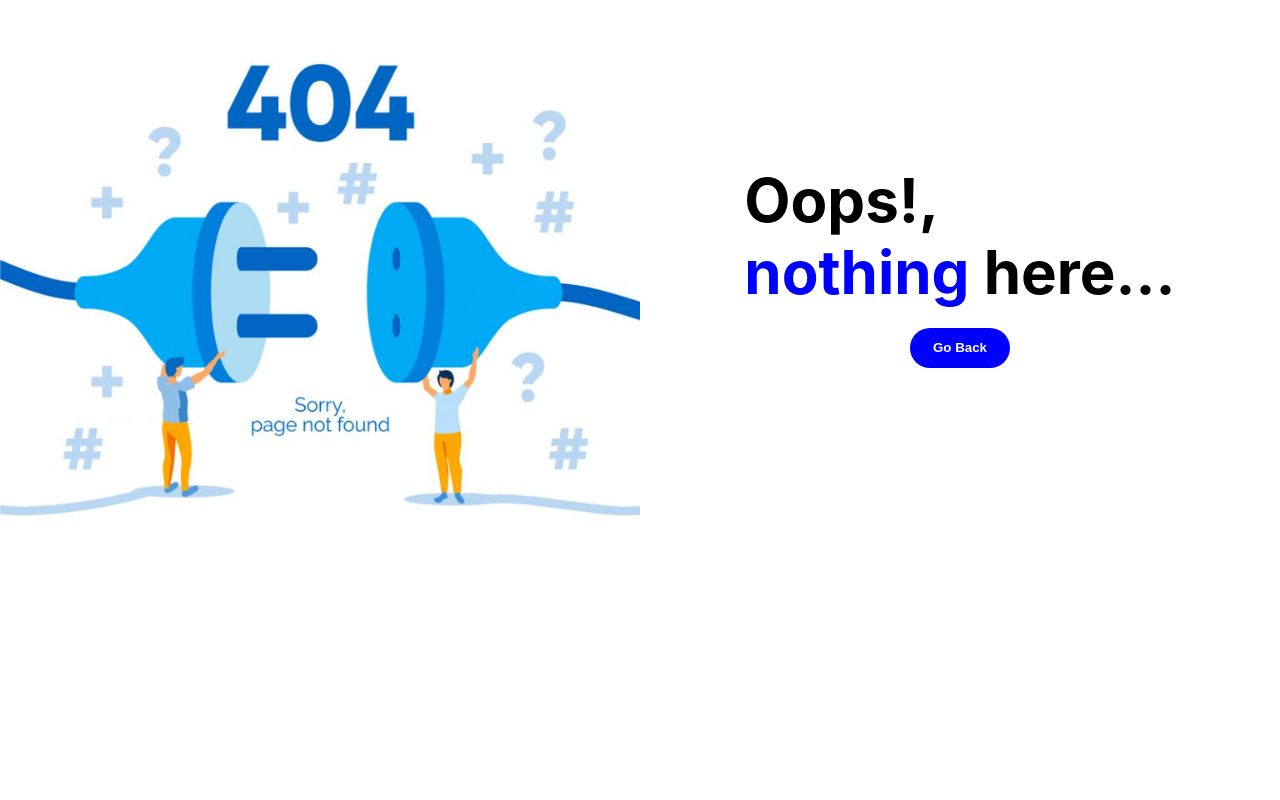
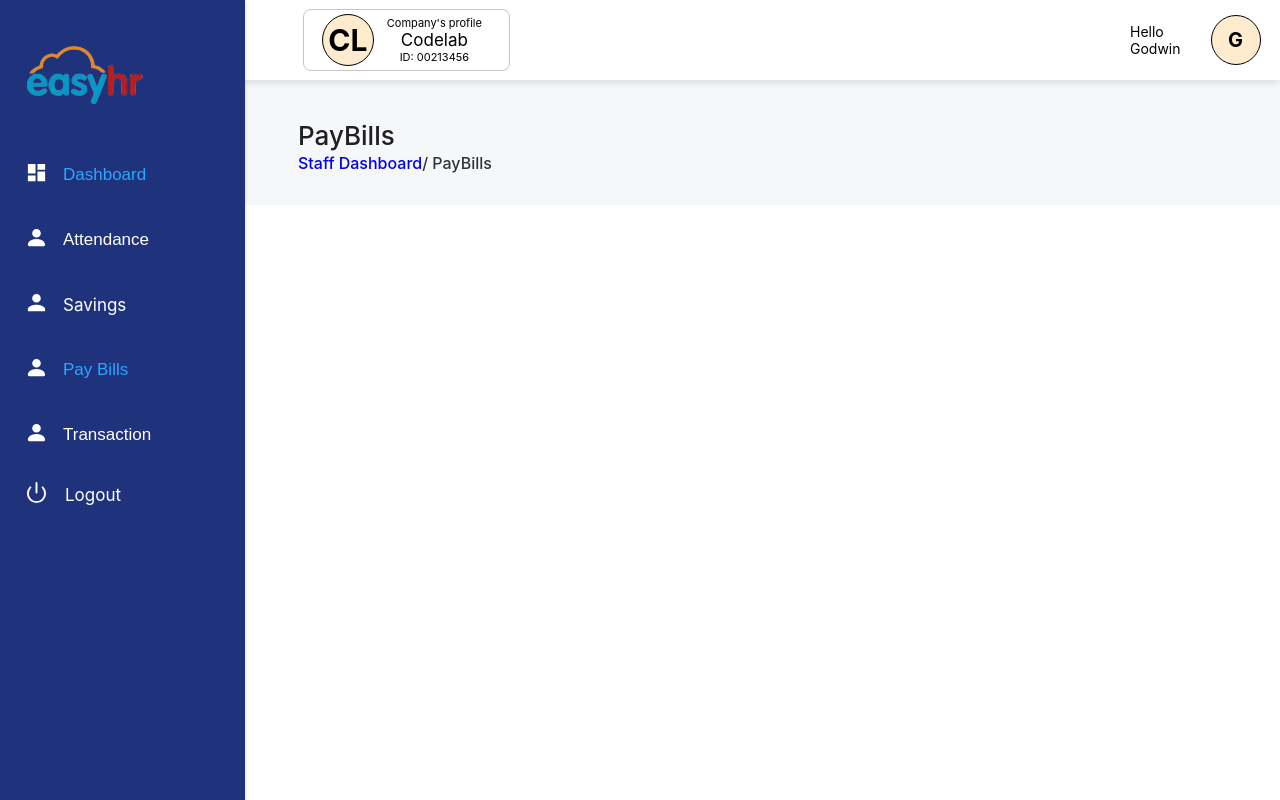
Before and after one commit to OgbuEsther/Easy_HR_FE2, a React (Create React App) app: page /staffdashboard/paybills in a window 1280 px wide. Built offline with nearby package versions, Linux system fonts and the light colour scheme.

Commit message:
added the paybill route

```diff
--- a/src/components/block/Staffsidebar.tsx
+++ b/src/components/block/Staffsidebar.tsx
@@ -96,7 +96,7 @@ const SideBar = () => {
             <BsFillPersonFill />
             </Icon2>
             <NavLink
-            to=""
+            to="/staffdashboard/paybills"
             style={({ isActive }) => {
                 return {
                 textDecoration: isActive ? "none" : "none",
--- /dev/null
+++ b/src/pages/StaffdasBoard/PayBills/PayBill.tsx
@@ -0,0 +1,89 @@
+import React from "react";
+import { FcCheckmark } from "react-icons/fc"
+import {GrFormClose} from "react-icons/gr"
+import styled from "styled-components";
+
+
+
+const PayBills = () => {
+
+  return (
+    <div>
+      <Container>
+        <Wrapper>
+        <Word>
+        PayBills <br />
+           <span>
+          <a href="/staffdashboard">
+          Staff Dashboard
+          </a>
+           / PayBills
+           </span>
+          </Word>
+
+
+
+        </Wrapper>
+      </Container>
+    </div>
+  );
+};
+
+export default PayBills;
+
+const Word = styled.div`
+font-weight: 500;
+font-size: 26px;
+color: rgb(31,31,31);
+background-color: rgba(0,0,0,0);
+line-height: 31.2px;
+text-decoration: none solid rgb(31,31,31);
+text-align: start;
+margin-left: 10px;
+display: flex;
+/* align-items: center; */
+flex-direction: column;
+justify-content: flex-start;
+margin-bottom: 30px;
+margin-top: 30px;
+/* background-color: greenyellow; */
+span{
+  color: rgb(51,51,51);
+  background-color: rgba(0,0,0,0);
+  font-size: 16px;
+  line-height: 24px;
+  letter-spacing: normal;
+  font-weight: 500;
+  text-decoration: none solid rgb(51,51,51);
+  text-align: left;
+}
+
+a{
+  text-decoration: none;
+
+  :hover{
+    color: black;
+  }
+}
+`
+
+
+const Wrapper = styled.div`
+  width: 90%;
+  display: flex;
+  flex-direction: column;
+  align-items: flex-start;
+  margin-left: 30px;
+  padding-top: 90px;
+  padding-left: 30px;
+  padding-right: 30px;
+`;
+
+const Container = styled.div`
+  width: calc(100vw - 220px);
+  background-color: #F5F7FA;
+  overflow: hidden;
+  display: flex;
+  align-items: center;
+  flex-direction: column;
+`;
--- a/src/routes/Routes.tsx
+++ b/src/routes/Routes.tsx
@@ -26,6 +26,7 @@ const Attendance = lazy(()=> import("../pages/Attendance/Attendance"));
 const Transaction = lazy(()=> import("../pages/Transaction/Transaction"))
 const ParentComp = lazy(() => import("../pages/ParentComp"));
 const ContactUs = lazy(() => import("../pages/landingpage/ContactUs"));
+const PayBills = lazy(()=>import("../pages/StaffdasBoard/PayBills/PayBill"))
 
 export const Elements = createBrowserRouter([
   {
@@ -152,6 +153,12 @@ export const Elements = createBrowserRouter([
         hasErrorBoundary: true,
         errorElement: <ErrorBoundary />,
       },
+      {
+       path:"/staffdashboard/paybills",
+        element: <PayBills/>,
+        hasErrorBoundary: true,
+        errorElement: <ErrorBoundary />,
+      },
     ]
   },
 ]);
```
Also changed, not shown: src/pages/StaffdasBoard/Attendance/Attendance.tsx (added, +9 -0 lines).
